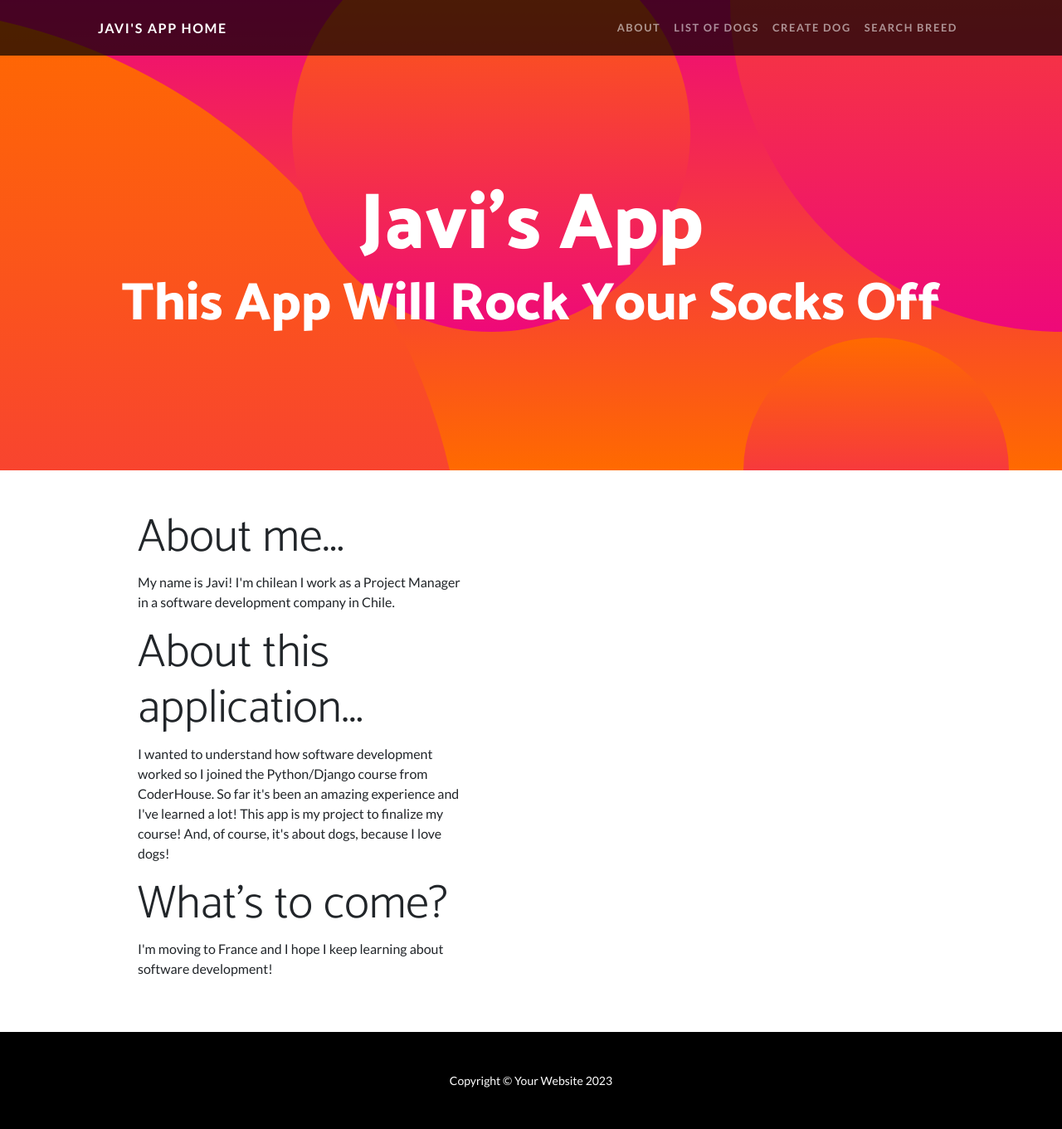
After one commit to JaviRamosS/PreEntrega3, a Django app: page /AppJavi/about/ in a window 1280 px wide. The commit adds this page. Shown: the whole page at 83% size. Run offline with Django 4.2, Linux system fonts and the light colour scheme; some libraries are stand-ins or nearby versions.

Commit message:
Modificaciones para la entrega final

```diff
--- /dev/null
+++ b/AppJavi/templates/AppJavi/about.html
@@ -0,0 +1,22 @@
+{% extends "AppJavi/padre.html" %}
+{% load static %}
+
+{% block contenidoQueCambia %}
+        <!-- Content section 1-->
+        <section id="scroll">
+            <div class="container px-5">
+                <div class="row gx-5 align-items-center">
+                    <div class="col-lg-6 order-lg-1">
+                        <div class="p-5">
+                            <h2 class="display-4">About me...</h2>
+                            <p>My name is Javi! I'm chilean I work as a Project Manager in a software development company in Chile.</p>
+                            <h2 class="display-4">About this application...</h2>
+                            <p>I wanted to understand how software development worked so I joined the Python/Django course from CoderHouse. So far it's been an amazing experience and I've learned a lot! This app is my project to finalize my course! And, of course, it's about dogs, because I love dogs!</p>
+                            <h2 class="display-4">What's to come?</h2>
+                            <p>I'm moving to France and I hope I keep learning about software development!</p>
+                        </div>
+                    </div>
+                </div>
+            </div>
+        </section>
+{% endblock %}
--- a/AppJavi/templates/AppJavi/dogs.html
+++ b/AppJavi/templates/AppJavi/dogs.html
@@ -5,7 +5,7 @@
 <div class="container px-5">
     <div class="p-5">
         <section>
-            <h2 class="display-4">This is the list of registered dogs.<h2>
+            <h2 class="display-4">This is the list of registered dogs<h2>
 
         </section>
 
--- a/AppJavi/templates/AppJavi/padre.html
+++ b/AppJavi/templates/AppJavi/padre.html
@@ -24,7 +24,8 @@
                 <button class="navbar-toggler" type="button" data-bs-toggle="collapse" data-bs-target="#navbarResponsive" aria-controls="navbarResponsive" aria-expanded="false" aria-label="Toggle navigation"><span class="navbar-toggler-icon"></span></button>
                 <div class="collapse navbar-collapse" id="navbarResponsive">
                     <ul class="navbar-nav ms-auto">
-                        <li class="nav-item"><a class="nav-link" href="{% url 'dogs-list' %}">Dogs</a></li>
+                        <li class="nav-item"><a class="nav-link" href="{% url 'about' %}">About</a></li>
+                        <li class="nav-item"><a class="nav-link" href="{% url 'dogs-list' %}">List of Dogs</a></li>
                         <li class="nav-item"><a class="nav-link" href="{% url 'create-dog' %}">Create Dog</a></li>
                         <li class="nav-item"><a class="nav-link" href="{% url 'search-breed' %}">Search Breed</a></li>
                     </ul>
--- a/AppJavi/urls.py
+++ b/AppJavi/urls.py
@@ -3,8 +3,11 @@ from AppJavi import views
 
 urlpatterns = [
     path('', views.index, name="home"),
+    path('about/', views.about, name="about"),
     path('dogs/', views.dogs, name="dogs-list"),
     path('formCreateDog/', views.formCreateDog, name="create-dog"),
     path('searchBreed/', views.searchBreed, name="search-breed"),
     path('search/', views.search, name="result"),
+    path('login', views.login_request, name="login"),
+    path('register', views.register, name="register"),
 ]
--- a/AppJavi/views.py
+++ b/AppJavi/views.py
@@ -2,11 +2,17 @@ from django.shortcuts import render
 from AppJavi.models import Dog
 from AppJavi.forms import *
 from django.http import HttpResponse
+from django.contrib.auth.forms import AuthenticationForm, UserCreationForm
+from django.contrib.auth import login, logout, authenticate
 
 # Create your views here.
 def index(request):
 
     return render(request, "AppJavi/index.html")
+
+def about(request):
+
+    return render(request, "AppJavi/about.html")
 
 def dogs(request):
 
@@ -45,3 +51,45 @@ def search(request):
         response = "Couldn't make search"
 
     return HttpResponse(response)
+
+def login_request(request):
+
+    if request.method == "POST":
+        form = AuthenticationForm(request, data = request.POST)
+
+        if form.is_valid():
+            username = form.cleaned_data.get['username']
+            password = form.cleaned_data.get['password']
+
+            user = authenticate(username=username, password=password)
+
+            if user is not None:
+                login(request, user)
+
+                return render(request, "AppJavi/index.html", {"mensaje": f"Welcome {username}"})
+            else:
+                return render(request, "AppJavi/index.html", {"mensaje": "Error. Wrong information."})
+
+        else:
+
+            return render (request, "AppJavi/index.html", {"mensaje": "Error. Wrong form."})
+
+    form = AuthenticationForm()
+
+    return render(request, "AppJavi/index.html", {"form":form})
+
+def register(request):
+
+    if request.method == "POST":
+
+        form = UserCreationForm(request.POST)
+        if form.is_valid():
+
+            username = form.cleaned_data['username']
+            form.save()
+            return render(request, "AppJavi/index.html", {"mensaje":"User created"})
+
+        else:
+            form = UserCreationForm()
+
+        return render(request, "AppJavi/register.html", {"form":form})
```
Also changed, not shown: AppJavi/models.py (+8 -0 lines), AppJavi/templates/AppJavi/login.html (added, +10 -0 lines), AppJavi/templates/AppJavi/register.html (added, +10 -0 lines), db.sqlite3, 1 other file.
